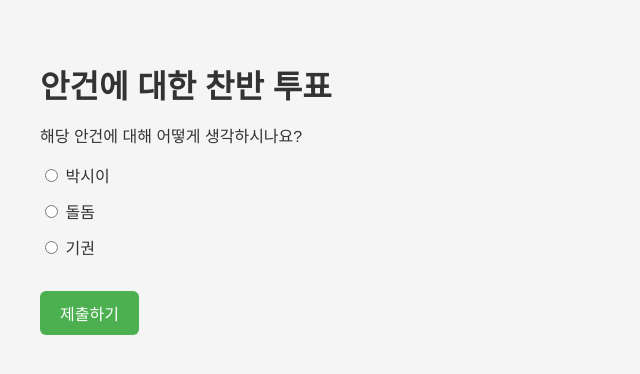
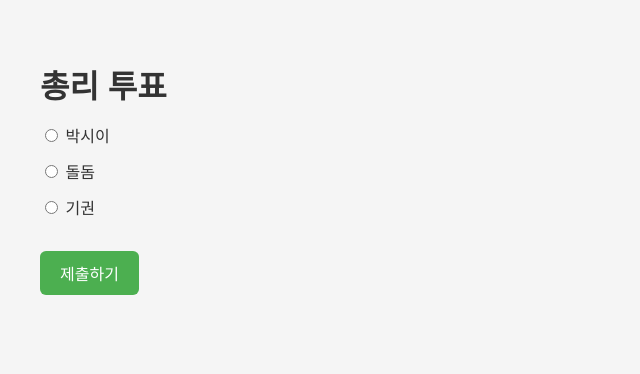
Before and after one commit to navillera7/hibiki-general-election, a Next.js app: page /agenda-vote in a window 1280 px wide. Shown: the top 374 px of the page, without its empty margins (0-640 px from the left). Built offline with nearby package versions, Linux system fonts and the light colour scheme.

Commit message:
Update agenda-vote.jsx

```diff
--- a/pages/agenda-vote.jsx
+++ b/pages/agenda-vote.jsx
@@ -39,8 +39,8 @@ export default function AgendaVotePage() {
 
   return (
     <div style={{ padding: 40 }}>
-      <h1>안건에 대한 찬반 투표</h1>
-      <p>해당 안건에 대해 어떻게 생각하시나요?</p>
+      <h1>총리 투표</h1>
+      <p> </p>
 
       {choices.map((c) => (
         <div key={c.id} style={{ marginBottom: '12px' }}>
```
